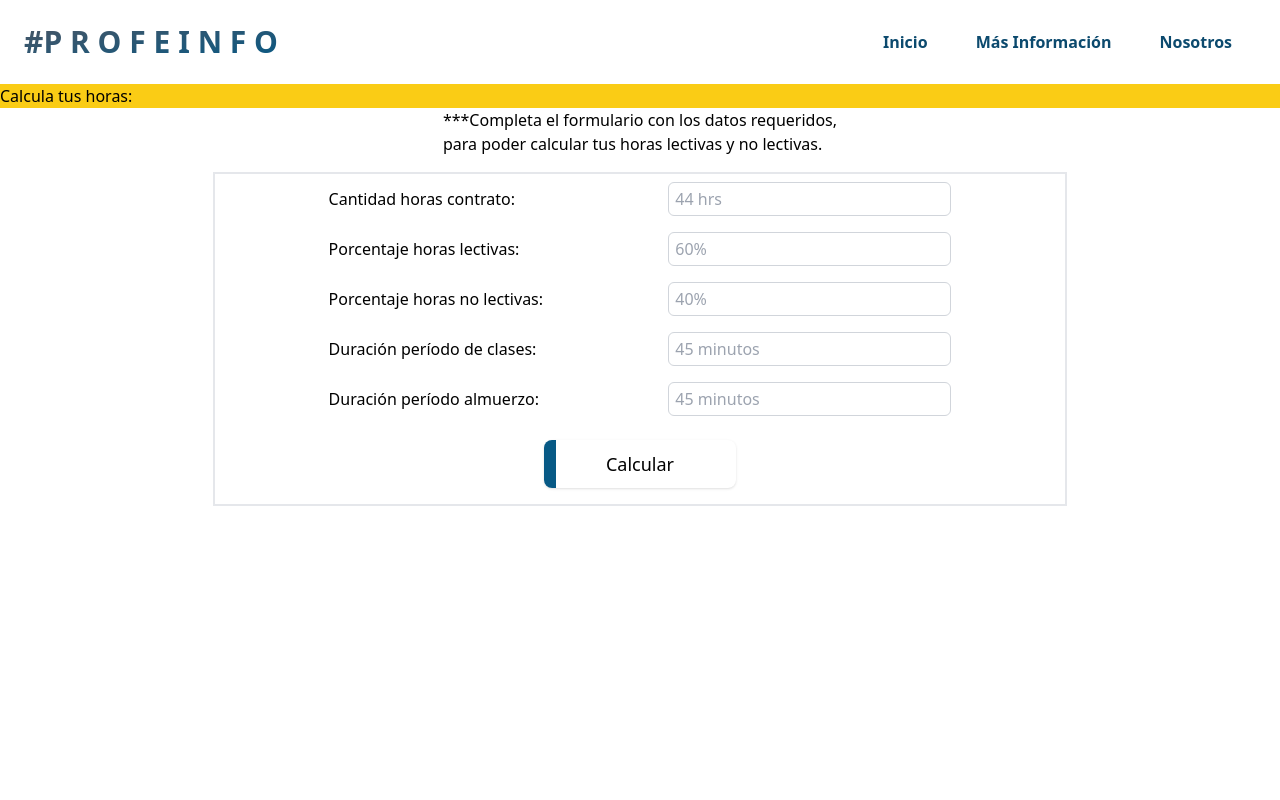
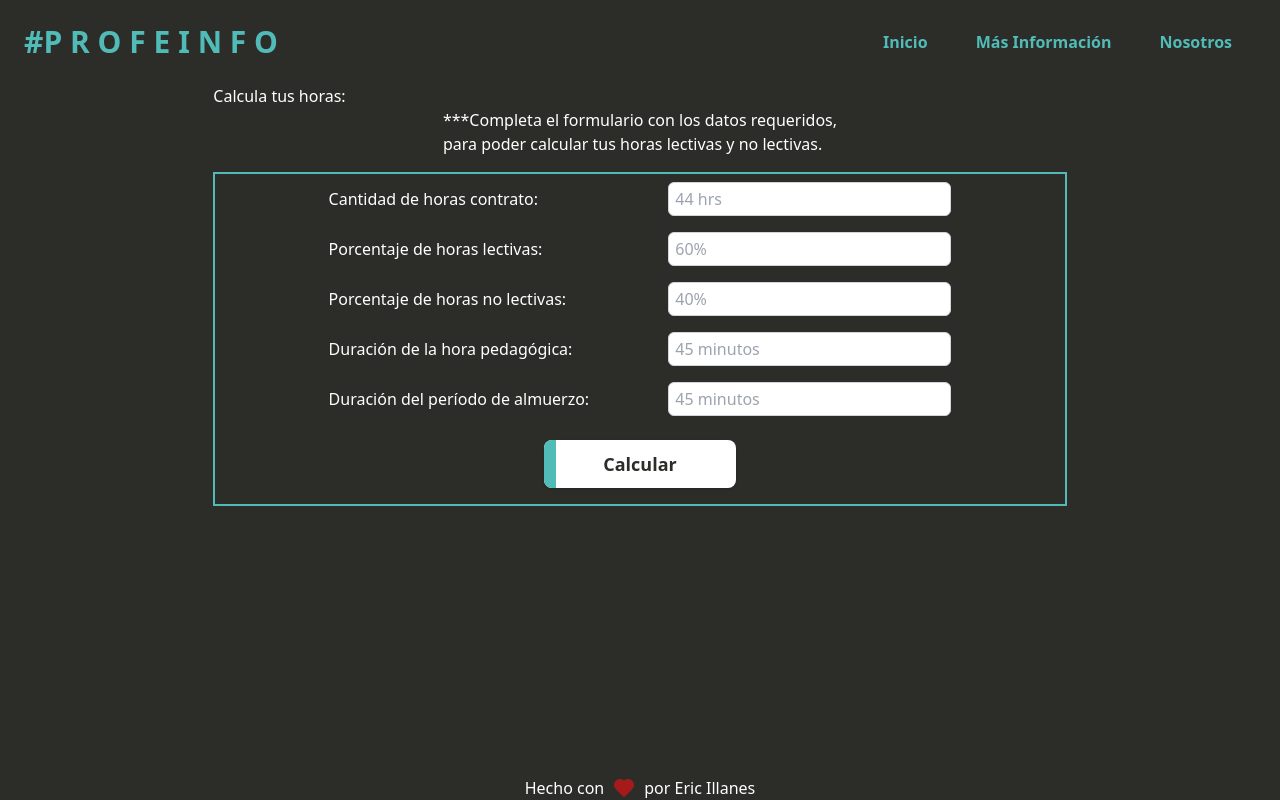
Before and after one commit to EricIllanes/profesor-app, a React (Vite) app: page / in a window 1280 px wide. Built offline with nearby package versions, Linux system fonts and the light colour scheme.

Commit message:
feat: adding modal info

```diff
--- a/src/App.jsx
+++ b/src/App.jsx
@@ -5,7 +5,7 @@ import EstatutosInfo from "./Components/estatutosInfo";
 
 function App() {
   return (
-    <div>
+    <div className="">
       <Router>
         <Routes>
           <Route path="/" element={<HomePage />} />
--- a/src/Components/HomePage.jsx
+++ b/src/Components/HomePage.jsx
@@ -1,6 +1,7 @@
 import { useEffect, useState } from "react";
 import NavBar from "./NavBar";
 import FormHorario from "./formHorario";
+import { HeartIcon } from "../assets/icons";
 
 export default function HomePage() {
   const [isLoading, setIsLoading] = useState(false);
@@ -17,17 +18,27 @@ export default function HomePage() {
   }, []);
 
   return (
-    <div className="w-full h-screen flex flex-col bg-white">
-      <header className="w-full bg-yellow-600">
+    <div className="bg-grayColor w-full h-screen flex flex-col">
+      <header className="w-full">
         <NavBar />
       </header>
       <main className="flex w-full items-center justify-center">
         {isLoading ? (
-          <h1 className="flex items-center justify-center w-1/5 bg-yellow-400">...Loading </h1>
+          <h1 className="flex items-center justify-center w-1/5 bg-yellow-400">
+            ...Loading{" "}
+          </h1>
         ) : (
+          <section className="w-full">
           <FormHorario />
+
+          </section>
+
+
         )}
       </main>
+      <footer className="flex w-full items-center justify-center text-white fixed bottom-0">
+        Hecho con <span className="mx-2"><HeartIcon /> </span>por Eric Illanes
+      </footer>
     </div>
   );
 }
--- a/src/Components/NavBar.jsx
+++ b/src/Components/NavBar.jsx
@@ -1,11 +1,12 @@
 export default function NavBar() {
   return (
-    <nav className="bg-white">
+    <nav className="w-full">
       <div className="flex flex-row justify-between items-center p-6 mx-auto text-gray-600 capitalize dark:text-gray-300 flew-row space-between">
         <div>
           <a
             href="/"
-            className="text-3xl cursor-pointer font-bold bg-gradient-to-tl from-sky-800 to-gray-600 bg-clip-text text-transparent"
+            // className="text-3xl cursor-pointer font-bold text-cyanColor"
+            className="text-3xl cursor-pointer font-bold text-cyanColor"
           >
             #P  r  o  f e i n f o
           </a>
@@ -13,19 +14,20 @@ export default function NavBar() {
         <div>
         <a
             href="/"
-            className="border-b-4 text-sky-900 font-bold border-transparent hover:border-green-500 mx-1.5 sm:mx-6"
+
+            className="text-cyanColor font-bold border-b-4 border-transparent hover:border-green-500 mx-1.5 sm:mx-6"
           >
             Inicio
           </a>
           <a
             href="/estatutos"
-            className="border-b-4 text-sky-900 font-bold border-transparent hover:text-gray-800  hover:border-green-500 mx-1.5 sm:mx-6"
+            className={`border-b-4 text-cyanColor font-bold border-transparent hover:border-green-500 mx-1.5 sm:mx-6`}
           >
             Más Información
           </a>
           <a
             href="/about"
-            className="border-b-4 text-sky-900 font-bold border-transparent hover:border-green-500 mx-1.5 sm:mx-6"
+            className={`border-b-4 text-cyanColor font-bold border-transparent hover:border-green-500 mx-1.5 sm:mx-6`}
           >
             Nosotros
           </a>
--- a/src/Components/formHorario.jsx
+++ b/src/Components/formHorario.jsx
@@ -1,23 +1,25 @@
 import { useState } from "react";
-
+import scheduleProfessor from "../scripts";
+import ModalInfo from "./infoForm";
 
 export default function FormHorario() {
   const [data, setDataForm] = useState({
-    horasContrato: "",
-    horasLectivas: "",
-    horasNoLectivas: "",
-    duracionPeriodo: "",
-    duracionAlmuerzo: "",
+    contractHours: "",
+    classHours: "",
+    planificationHours: "",
+    durationClass: "",
+    durationLunch: "",
   });
-
+  const [send, setSend] = useState(false)
+  const [info, setInfo] = useState({})
   // const [errors, setErrors] = useState({
-  //   horasContrato: false,
-  //   horasLectivas: false,
-  //   horasNoLectivas: false,
-  //   duracionPeriodo: false,
-  //   duracionAlmuerzo: false
+  //   contractHours: false,
+  //   classHours: false,
+  //   planificationHours: false,
+  //   durationClass: false,
+  //   durationLunch: false
   // })
-  const [errors, setErrors] = useState({})
+  const [errors, setErrors] = useState({});
 
   const handleChange = (event) => {
     const { name, value } = event.target;
@@ -25,213 +27,124 @@ export default function FormHorario() {
       ...data,
       [name]: value,
     });
-    setErrors(validators({
-      ...data,
-      [name]:value
-    }))
   };
 
   const handleSubmit = (event) => {
     event.preventDefault();
 
-    console.log({ data });
+    setInfo(scheduleProfessor(data))
+    setSend(true)
   };
-
-  const validateInputs = (event) =>{
-    console.log(111, event.target.name)
-    const name = event.target.name;
-    console.log(2222, name, 3333, data[name])
-    const value = data[name]
-    console.log(4444, value)
-    let message= '';
-    if(!value){
-      message = `${name} is required`
-    }
-    console.log(55, message)
-  }
+  const validateInputs = (event) => {
+    // console.log(111, event.target.name);
+    // const name = event.target.name;
+    // console.log(2222, name, 3333, data[name]);
+    // const value = data[name];
+    // console.log(4444, value);
+    // let message = "";
+    // if (!value) {
+    //   message = `${name} is required`;
+    // }
+    // console.log(55, message);
+  };
 
   return (
     <div className="flex flex-col w-full items-center justify-center">
-      <h2 className="flex w-full bg-yellow-400">Calcula tus horas: </h2>
-      <p>
+      <h2 className="flex w-2/3 text-white">Calcula tus horas: </h2>
+      <p className="text-white">
         ***Completa el formulario con los datos requeridos, <br /> para poder
         calcular tus horas lectivas y no lectivas.
       </p>
 
-      <section className="border-2 w-2/3 items-center justify-center m-4">
+      <section className="border-2 border-cyanColor w-2/3 items-center justify-center m-4">
         <form
           className="flex flex-col w-full justify-center items-center"
           onSubmit={handleSubmit}
         >
           <label className="flex w-full justify-center items-center  py-2">
-            <span className="flex w-2/5"> Cantidad horas contrato:</span>
+            <span className="flex w-2/5 text-white">
+              {" "}
+              Cantidad de horas contrato:
+            </span>
             <input
               onChange={handleChange}
               onBlur={validateInputs}
-              name="horasContrato"
-              className="flex w-1/3 rounded-md border border-gray-300 focus:border-blue-200 focus:outline-none focus:ring-1 focus:ring-blue-700 py-1 px-1.5 text-gray-500"
+              name="contractHours"
+              className="flex w-1/3 rounded-md border border-gray-300 focus:border-cyanColor focus:outline-none focus:ring-2 focus:ring-cyanColor py-1 px-1.5 text-gray-500"
               type="number"
               placeholder="44 hrs"
             />
           </label>
           <label className="flex w-full justify-center items-center  py-2">
-            <span className="w-2/5"> Porcentaje horas lectivas:</span>
+            <span className="w-2/5 text-white">
+              {" "}
+              Porcentaje de horas lectivas:
+            </span>
             <input
               onChange={handleChange}
               onBlur={validateInputs}
-              name="horasLectivas"
-              className="flex w-1/3 rounded-md border border-gray-300 focus:border-blue-200 focus:outline-none focus:ring-1 focus:ring-blue-700 py-1 px-1.5 text-gray-500"
-              type="percent"
+              name="classHours"
+              className="flex w-1/3 rounded-md border border-gray-300 focus:border-cyanColor focus:outline-none focus:ring-2 focus:ring-cyanColor py-1 px-1.5 text-gray-500"
+              type="number"
               placeholder="60%"
             />
           </label>
           <label className="flex w-full justify-center items-center  py-2">
-            <span className="w-2/5"> Porcentaje horas no lectivas:</span>
+            <span className="w-2/5 text-white">
+              {" "}
+              Porcentaje de horas no lectivas:
+            </span>
             <input
               onChange={handleChange}
-              name="horasNoLectivas"
-              className="flex w-1/3 rounded-md border border-gray-300 focus:border-blue-200 focus:outline-none focus:ring-1 focus:ring-blue-700 py-1 px-1.5 text-gray-500"
+              name="planificationHours"
+              className="flex w-1/3 rounded-md border border-gray-300 focus:border-cyanColor focus:outline-none focus:ring-2 focus:ring-cyanColor py-1 px-1.5 text-gray-500"
               placeholder="40%"
+              type="number"
             />
           </label>
           <label className="flex w-full justify-center items-center  py-2">
-            <span className="w-2/5"> Duración período de clases:</span>
+            <span className="w-2/5 text-white">
+              {" "}
+              Duración de la hora pedagógica:
+            </span>
             <input
               onChange={handleChange}
-              name="duracionPeriodo"
-              className="flex w-1/3 rounded-md border border-gray-300 focus:border-blue-200 focus:outline-none focus:ring-1 focus:ring-blue-700 py-1 px-1.5 text-gray-500"
+              name="durationClass"
+              className="flex w-1/3 rounded-md border border-gray-300 focus:border-cyanColor focus:outline-none focus:ring-2 focus:ring-cyanColor py-1 px-1.5 text-gray-500"
+              type="number"
               placeholder="45 minutos"
             />
           </label>
           <label className="flex w-full justify-center items-center py-2">
-            <span className="w-2/5"> Duración período almuerzo:</span>
+            <span className="w-2/5 text-white">
+              {" "}
+              Duración del período de almuerzo:
+            </span>
             <input
               onChange={handleChange}
-              name="duracionAlmuerzo"
-              className="flex w-1/3 rounded-md border border-gray-300 focus:border-blue-200 focus:outline-none focus:ring-1 focus:ring-blue-700 py-1 px-1.5 text-gray-500"
+              name="durationLunch"
+              className="flex w-1/3 rounded-md border border-gray-300 focus:border-cyanColor focus:outline-none focus:ring-2 focus:ring-cyanColor py-1 px-1.5 text-gray-500"
+              type="number"
               placeholder="45 minutos"
             />
           </label>
           <button className="my-4 group relative self-center h-12 w-48 overflow-hidden rounded-lg bg-white text-lg shadow">
-            <div className="absolute inset-0 w-3 bg-sky-800 transition-all duration-[250ms] ease-out group-hover:w-full"></div>
-            <span className="relative text-black group-hover:text-white">
+            <div className="absolute inset-0 w-3 bg-cyanColor transition-all duration-[1,m00ms] ease-out group-hover:w-full"></div>
+            <span className="relative text-grayColor font-bold group-hover:text-white">
               Calcular
             </span>
           </button>
         </form>
       </section>
+
+      {
+        (send) ?
+        <section className="flex w-full">
+          <ModalInfo totalLectures={info.totalLectures} totalPlanification = {info.totalPlanification} />
+        </section>
+        :
+        <></>
+      }
     </div>
   );
 }
-
-/*
-import React, { Component } from 'react';
-
-class FormHorario extends Component {
-  constructor(props) {
-    super(props);
-    this.state = {
-      horarios: {
-        lunes: { entrada: '08:00', salida: '18:00', almuerzo: 45 },
-        martes: { entrada: '08:00', salida: '18:00', almuerzo: 45 },
-        miercoles: { entrada: '08:00', salida: '18:00', almuerzo: 45 },
-        jueves: { entrada: '08:00', salida: '18:00', almuerzo: 45 },
-        viernes: { entrada: '08:00', salida: '18:00', almuerzo: 45 },
-        sabado: { entrada: '08:00', salida: '18:00', almuerzo: 45 },
-        domingo: { entrada: '08:00', salida: '18:00', almuerzo: 45 },
-      },
-    };
-  }
-
-  calcularHorasTrabajadas = (entrada, salida, almuerzo) => {
-    const entradaParts = entrada.split(':').map(Number);
-    console.log({})
-    const salidaParts = salida.split(':').map(Number);
-
-    const entradaMinutos = entradaParts[0] * 60 + entradaParts[1];
-    const salidaMinutos = salidaParts[0] * 60 + salidaParts[1];
-
-    const tiempoTrabajado = salidaMinutos - entradaMinutos - almuerzo;
-    const horasTrabajadas = tiempoTrabajado / 60;
-
-    return horasTrabajadas.toFixed(2); // Redondear a dos decimales
-  };
-
-  handleInputChange = (dia, campo, valor) => {
-    this.setState((prevState) => ({
-      horarios: {
-        ...prevState.horarios,
-        [dia]: {
-          ...prevState.horarios[dia],
-          [campo]: valor,
-        },
-      },
-    }));
-  };
-
-  render() {
-    return (
-      <div>
-        <h2>Horario Semanal</h2>
-        <table>
-          <thead>
-            <tr>
-              <th>Día</th>
-              <th>Entrada</th>
-              <th>Salida</th>
-              <th>Almuerzo (min)</th>
-              <th>Horas Trabajadas</th>
-            </tr>
-          </thead>
-          <tbody>
-            {Object.keys(this.state.horarios).map((dia) => (
-              <tr key={dia}>
-                <td>{dia}</td>
-                <td>
-                  <input
-                    type="time"
-                    value={this.state.horarios[dia].entrada}
-                    onChange={(e) =>
-                      this.handleInputChange(dia, 'entrada', e.target.value)
-                    }
-                  />
-                </td>
-                <td>
-                  <input
-                    type="time"
-                    value={this.state.horarios[dia].salida}
-                    onChange={(e) =>
-                      this.handleInputChange(dia, 'salida', e.target.value)
-                    }
-                  />
-                </td>
-                <td>
-                  <input
-                    type="number"
-                    value={this.state.horarios[dia].almuerzo}
-                    onChange={(e) =>
-                      this.handleInputChange(dia, 'almuerzo', e.target.value)
-                    }
-                  />
-                </td>
-                <td>
-                  {this.calcularHorasTrabajadas(
-                    this.state.horarios[dia].entrada,
-                    this.state.horarios[dia].salida,
-                    this.state.horarios[dia].almuerzo
-                  )}{' '}
-                  horas
-                </td>
-              </tr>
-            ))}
-          </tbody>
-        </table>
-      </div>
-    );
-  }
-}
-
-export default FormHorario;
-
-
-*/
--- /dev/null
+++ b/src/Components/infoForm.jsx
@@ -0,0 +1,25 @@
+export default function ModalInfo(props) {
+  return (
+    <section className="flex w-full flex-col items-center justify-center m-8">
+      <span className="w-4/5 text-white font-bold">
+        Hola! De acuerdo a tu información, tu carga horaria quedaría así:
+        </span>
+        <ul>
+          <li className=" flex text-white">
+            {props && props.totalLectures} horas pedagógicas (en sala con
+            estudiantes, es decir, horas lectivas)
+          </li>
+          <li className=" flex text-white">
+            {props && props.totalPlanification} horas cronológicas NO lectivas,
+            o sea, planificación, atención de apoderados, etc
+          </li>
+        </ul>
+
+
+      <p className="flex text-white font-bold text-center my-8">
+        <span className="underline mr-2">IMPORTANTE:</span> Recuerda que de estas {props.totalPlanification} horas tu colegio puede disponer de
+        hasta un 50% (hasta {props.totalPlanification/2} hrs) para talleres, <br /> reforzamientos, consejo de profesores, etc.
+      </p>
+    </section>
+  );
+}
--- /dev/null
+++ b/src/assets/icons.jsx
@@ -0,0 +1,17 @@
+export const HeartIcon = () => (
+  <svg
+    xmlns="http://www.w3.org/2000/svg"
+    className="icon icon-filled icon-tabler icon-tabler-heart"
+    width="24"
+    height="24"
+    viewBox="0 0 24 24"
+    strokeWidth="2"
+    stroke="#a51b1b"
+    fill="#a51b1b"
+    strokeLinecap="round"
+    strokeLinejoin="round"
+  >
+    <path stroke="none" d="M0 0h24v24H0z" fill="none"></path>
+    <path d="M19.5 12.572l-7.5 7.428-7.5-7.428a5 5 0 1 1 7.5-6.566 5 5 0 1 1 7.5 6.572"></path>
+  </svg>
+);
--- /dev/null
+++ b/src/scripts.js
@@ -0,0 +1,17 @@
+export default function scheduleProfessor(data) {
+  const totalMinutes = data.contractHours * 60;
+  const totalLectures = Math.round(
+    (totalMinutes * (data.classHours / 100)) / data.durationClass
+  );
+  const totalPlanification = Math.round(
+    (totalMinutes - totalLectures*60) /60
+  );
+
+  const response = {
+    totalMinutes,
+    totalLectures,
+    totalPlanification,
+  };
+
+  return response;
+}
--- a/tailwind.config.js
+++ b/tailwind.config.js
@@ -1,11 +1,16 @@
 /** @type {import('tailwindcss').Config} */
-export default {
+module.exports = {
   content: [
     "./index.html",
     "./src/**/*.{js,ts,jsx,tsx}",
   ],
   theme: {
-    extend: {},
+    extend:{
+      colors:{
+        grayColor:"#2c2d29",
+        cyanColor:"#51bbb7"
+      }
+    },
   },
   plugins: [
 ],
```
